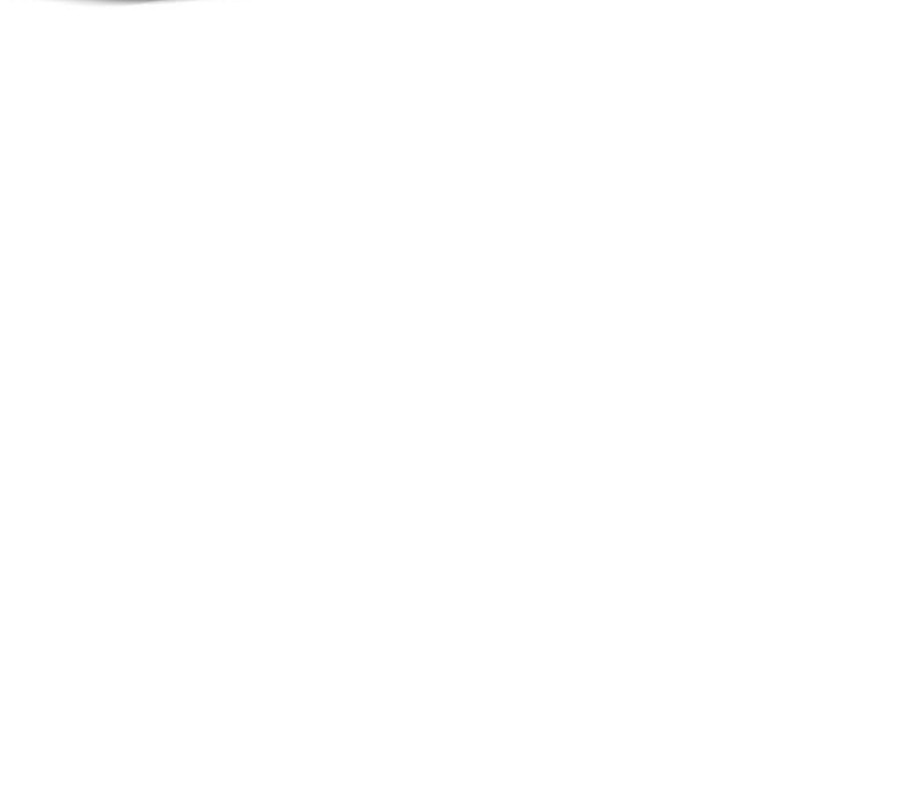
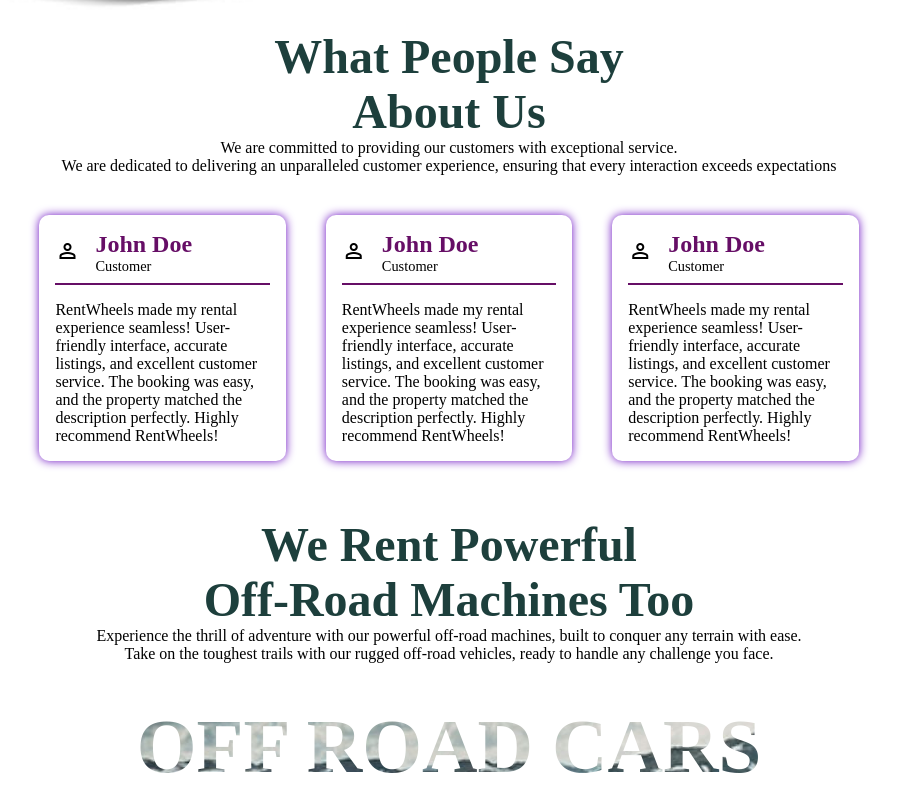
Before and after one commit to Junaidify/Carbuddy, a React (Vite) app in the folder Frontend/: page / in a window 1280 px wide. Shown: the part 2180-2980 px from the top of the page, without its empty margins (191-1088 px from the left). Before the commit the page ends 2213 px from the top, so only its background shows below. Built offline with nearby package versions, Linux system fonts and the light colour scheme; a web font is replaced by a local one.

Commit message:
toprated section and know more section are added

```diff
--- a/Frontend/src/App.tsx
+++ b/Frontend/src/App.tsx
@@ -1,6 +1,7 @@
 import "./App.css";
 import Carousel from "./pages/Carousel";
 import CarsSection from "./pages/CarsSection";
+import OffRoadAndKnowMore from "./pages/OffRoadAndKnowMore";
 import Services from "./pages/Services";
 
 function App() {
@@ -9,6 +10,7 @@
       <Carousel />
       <CarsSection />
       <Services />
+      <OffRoadAndKnowMore />
     </>
   );
 }
--- a/Frontend/src/pages/CarsSection.tsx
+++ b/Frontend/src/pages/CarsSection.tsx
@@ -64,7 +64,7 @@
             {images.map((image) => (
               <div key={image}>
                 <div className="toprated_img_section">
-                  <img src={image} alt="" />
+                  <img style={{ width: "100%", height: "100%" }} src={image} alt="" />
                 </div>
                 <div className="toprated_section_features">
                   <p>Premium Car</p>
--- /dev/null
+++ b/Frontend/src/pages/OffRoadAndKnowMore.tsx
@@ -0,0 +1,43 @@
+import {} from "react";
+
+// import Styling
+import "../styles/offroadandknowmore.css";
+import off_road from "../images/off_road.jpg";
+
+const OffRoadAndKnowMore = () => {
+  return (
+    <div id="static_section">
+      <div id="off_road">
+        <div id="off_road_first">
+          <div>
+            <h1>We Rent Powerful</h1>
+            <h1>Off-Road Machines Too</h1>
+          </div>
+          <div>
+            <p>
+              Experience the thrill of adventure with our powerful off-road
+              machines, built to conquer any terrain with ease.
+            </p>
+            <p>
+              Take on the toughest trails with our rugged off-road vehicles,
+              ready to handle any challenge you face.
+            </p>
+          </div>
+        </div>
+
+        <div id="off_road_second">
+          <p>OFF ROAD CARS</p>
+          <div className="off_road_image">
+            <img
+              style={{ width: "100%", height: "100%" }}
+              src={off_road}
+              alt=""
+            />
+          </div>
+        </div>
+      </div>
+    </div>
+  );
+};
+
+export default OffRoadAndKnowMore;
--- a/Frontend/src/pages/Services.tsx
+++ b/Frontend/src/pages/Services.tsx
@@ -5,6 +5,27 @@
 
 // import images
 import service_img from "../images/service_section_img.jpg";
+
+const customerReview = [
+  {
+    id: 1,
+    name: "John Doe",
+    review:
+      "RentWheels made my rental experience seamless! User-friendly interface, accurate listings, and excellent customer service. The booking was easy, and the property matched the description perfectly. Highly recommend RentWheels!",
+  },
+  {
+    id: 2,
+    name: "John Doe",
+    review:
+      "RentWheels made my rental experience seamless! User-friendly interface, accurate listings, and excellent customer service. The booking was easy, and the property matched the description perfectly. Highly recommend RentWheels!",
+  },
+  {
+    id: 3,
+    name: "John Doe",
+    review:
+      "RentWheels made my rental experience seamless! User-friendly interface, accurate listings, and excellent customer service. The booking was easy, and the property matched the description perfectly. Highly recommend RentWheels!",
+  },
+];
 
 const Services = () => {
   return (
@@ -57,6 +78,38 @@
           </div>
         </div>
       </div>
+
+      <div id="customer_review">
+        <div>
+          <h1>What People Say</h1>
+          <h1>About Us</h1>
+          <p>
+            We are committed to providing our customers with exceptional
+            service.
+          </p>
+          <p>
+            We are dedicated to delivering an unparalleled customer experience,
+            ensuring that every interaction exceeds expectations
+          </p>
+        </div>
+
+        <div>
+          {customerReview.map((review) => (
+            <div id="review" key={review.id}>
+              <div>
+                <p>
+                  <span className="material-symbols-outlined">person</span>
+                </p>
+                <div>
+                  <p>{review.name}</p>
+                  <p>Customer</p>
+                </div>
+              </div>
+              <p>{review.review}</p>
+            </div>
+          ))}
+        </div>
+      </div>
     </div>
   );
 };
--- a/Frontend/src/styles/carsection.css
+++ b/Frontend/src/styles/carsection.css
@@ -164,8 +164,3 @@
   border-radius: 10px;
   overflow: hidden;
 }
-
-img {
-  width: 100%;
-  height: 100%;
-}
--- /dev/null
+++ b/Frontend/src/styles/offroadandknowmore.css
@@ -0,0 +1,47 @@
+:root {
+  --primary-color: #e61515;
+  --secondary-color: #660e66;
+  --tertairy-color: #6b0fc2;
+  --background-color: #22384e;
+  --text-color: #1d3f3c;
+  --white-color: #f8f9fa;
+  --heading-size: 3rem;
+}
+
+#static_section {
+  width: 80%;
+  margin: 7dvh auto 0;
+}
+
+#off_road > #off_road_first {
+  display: flex;
+  flex-direction: column;
+  justify-content: space-between;
+  align-items: center;
+  text-align: center;
+}
+
+#off_road > #off_road_first > div:nth-child(1) > h1 {
+  color: var(--text-color);
+  font-size: var(--heading-size);
+}
+
+#off_road_second {
+  position: relative;
+}
+
+#off_road_second > p:nth-child(1) {
+  font-size: 6dvw;
+  text-align: center;
+  margin: 5dvh auto 0;
+  background-image: url(../images/toprated_5.jpg);
+  color: transparent;
+  -webkit-background-clip: text;
+  background-clip: text;
+  font-weight: bold;
+}
+
+.off_road_image {
+  width: 100%;
+  height: 100%;
+}
--- a/Frontend/src/styles/services.css
+++ b/Frontend/src/styles/services.css
@@ -5,6 +5,7 @@
   --background-color: #22384e;
   --text-color: #1d3f3c;
   --white-color: #f8f9fa;
+  --heading-size: 3rem;
 }
 
 #service_wrapper {
@@ -69,3 +70,59 @@
 #services_section > div:nth-child(2) > div > div:nth-child(2) p:nth-child(2) {
   font-size: 0.9rem;
 }
+
+/*----------------- Customer Review ----------------- */
+
+#customer_review {
+  margin: dvh auto 0;
+}
+
+#customer_review > div:nth-child(1) {
+  display: flex;
+  flex-direction: column;
+  align-items: center;
+}
+
+#customer_review > div:nth-child(1) > h1 {
+  color: var(--text-color);
+  font-weight: bold;
+  font-size: var(--heading-size);
+}
+
+#customer_review > div:nth-child(2) {
+  display: flex;
+  flex-direction: row;
+  align-items: center;
+  row-gap: 5dvh;
+  column-gap: 5dvh;
+  margin: 5dvh auto 0;
+  width: 80%;
+}
+
+#review {
+  display: flex;
+  flex-direction: column;
+  row-gap: 2dvh;
+  border-radius: 10px;
+  padding: 2dvh;
+  box-shadow: 0 0 10px 0 var(--tertairy-color);
+}
+
+#review > div {
+  display: flex;
+  align-items: center;
+  row-gap: 2dvh;
+  column-gap: 2dvh;
+  border-bottom: 2px solid var(--secondary-color);
+  padding-bottom: 1dvh;
+}
+
+#review > div > div > p:nth-child(1) {
+  font-size: 1.5rem;
+  color: var(--secondary-color);
+  font-weight: bold;
+}
+
+#review > div > div > p:nth-child(2) {
+  font-size: 0.9rem;
+}
```
Also changed, not shown: Frontend/src/images/off_road.jpg (added).
